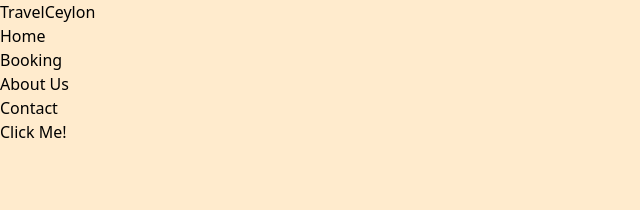
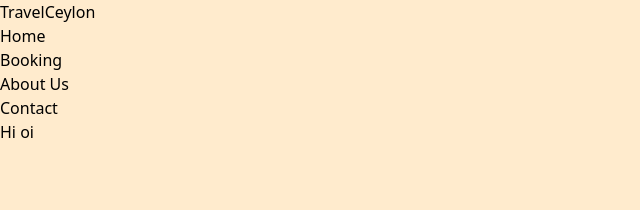
Before and after one commit to Supun-01/Travel-Ceylon, a React (Vite) app: page / in a window 1280 px wide. Shown: the top 210 px of the page, without its empty margins (0-640 px from the left). Built offline with nearby package versions, Linux system fonts and the light colour scheme.

Commit message:
Add comments into Button comp

```diff
--- a/src/App.jsx
+++ b/src/App.jsx
@@ -5,8 +5,7 @@ export default function App() {
   return (
     <div>
       <NavBar />
-      <Button ButtonText="Click Me!" ButtonHeight=""
-        ButtonWidth="10"
+      <Button ButtonText="Hi oi" ButtonHeight="" ButtonWidth="10"
       />
     </div>
   )
--- a/src/components/subComponents/Button.jsx
+++ b/src/components/subComponents/Button.jsx
@@ -1,5 +1,8 @@
 function Button(props) {
+    // Change the height of the button.
     const paddingHight = (props.ButtonHeight != "") ? String(`py-${parseInt(props.ButtonHeight)}`) : "py-2";
+
+    // Change the width of the button.
     const paddingWidth = (props.ButtonWidth != "") ? String(`px-${parseInt(props.ButtonWidth)}`) : "px-2"
 
 
```
